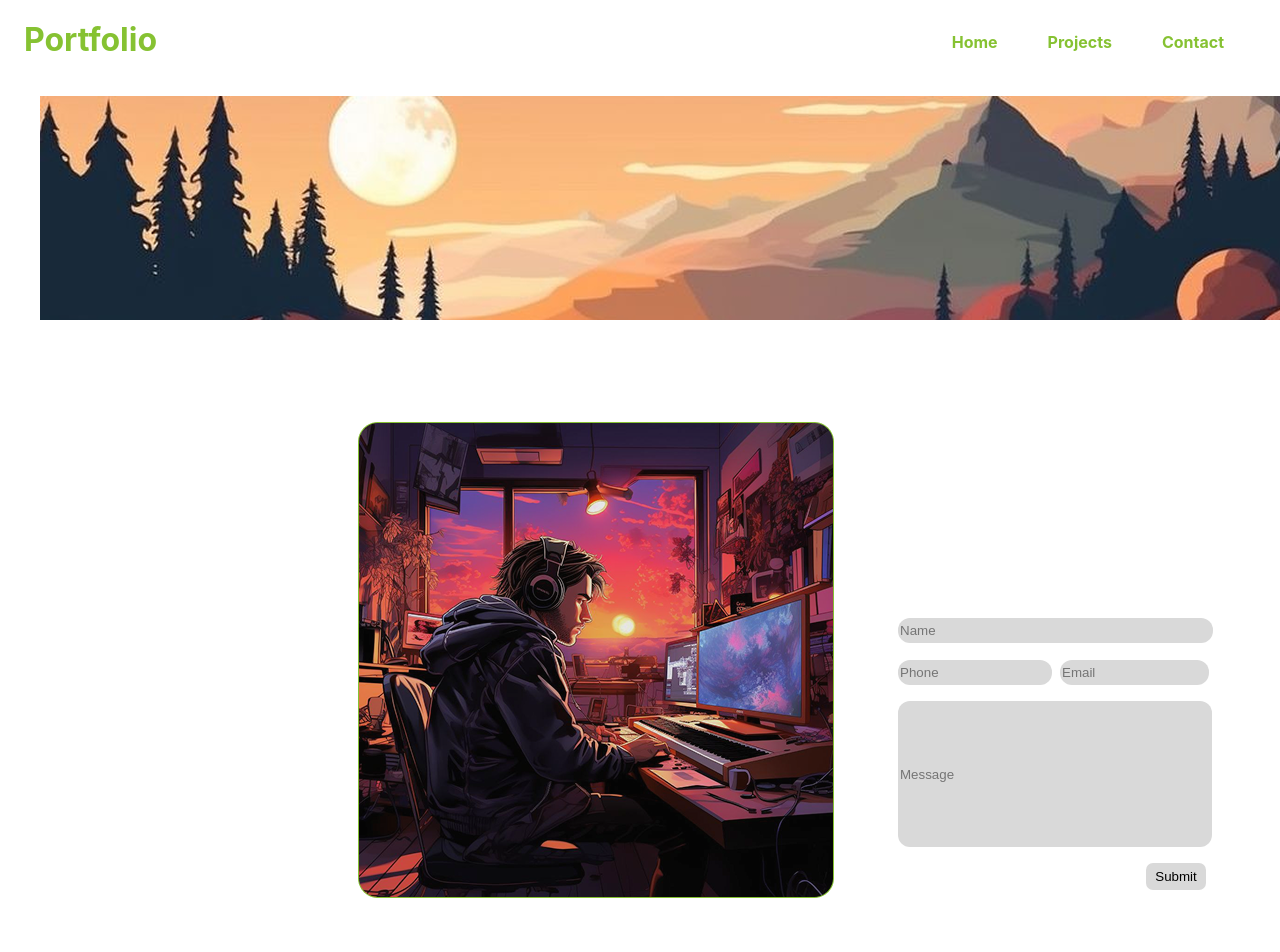
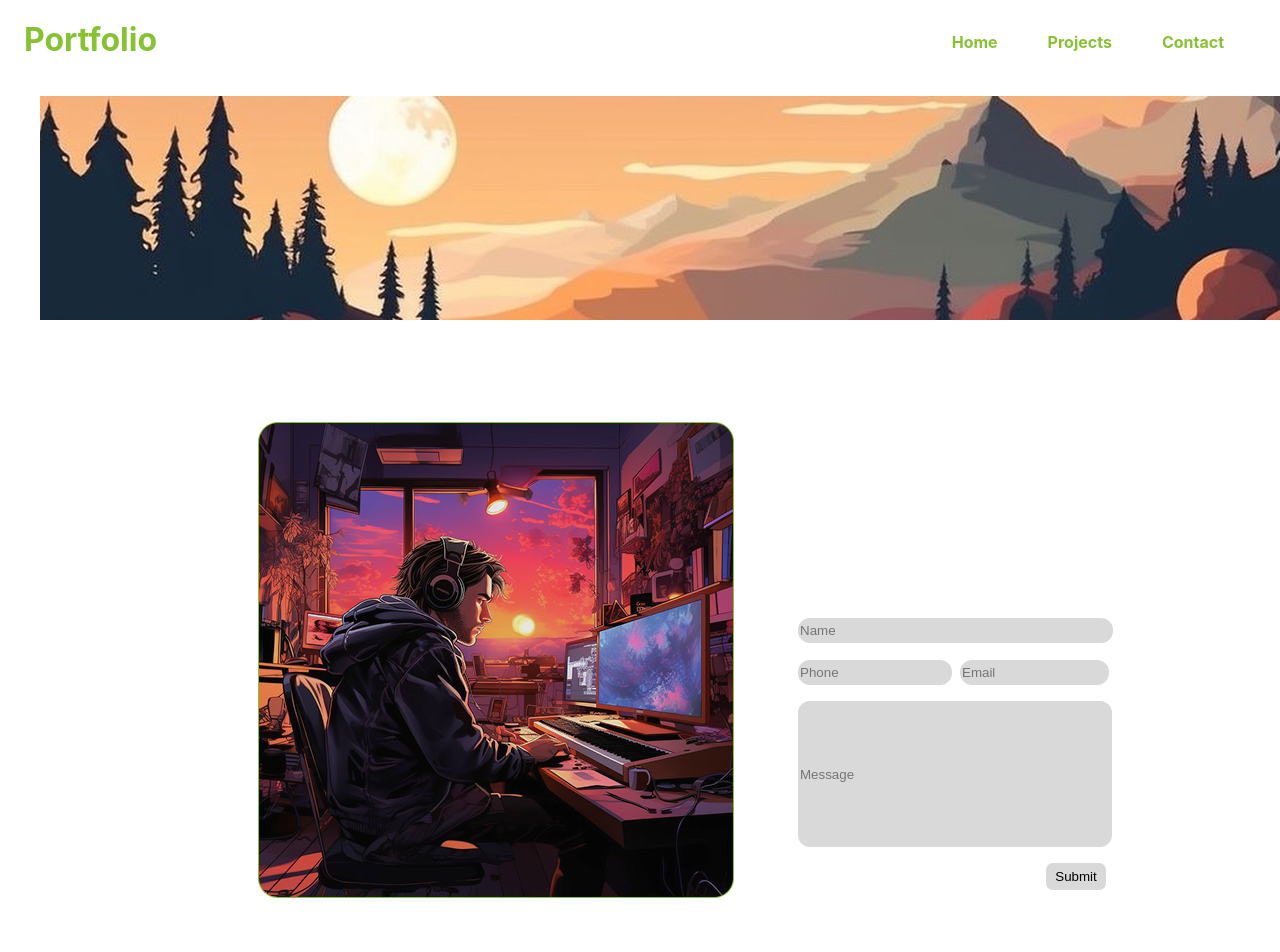
Before and after one commit to Mankoo-13/Manvir-Portfolio, a React (Vite) app: page /contact in a window 1280 px wide. Shown: the top 952 px of the page. Built offline with nearby package versions, Linux system fonts and the light colour scheme; a web font is replaced by a local one.

Commit message:
My local project commit

```diff
--- a/src/Components/Layout/Contact.module.css
+++ b/src/Components/Layout/Contact.module.css
@@ -8,7 +8,7 @@
 
 }
 .left1{
- margin: 6rem 2rem 1rem 350px;
+ margin: 6rem 2rem 1rem 250px;
 
 }
 .right1{
```
